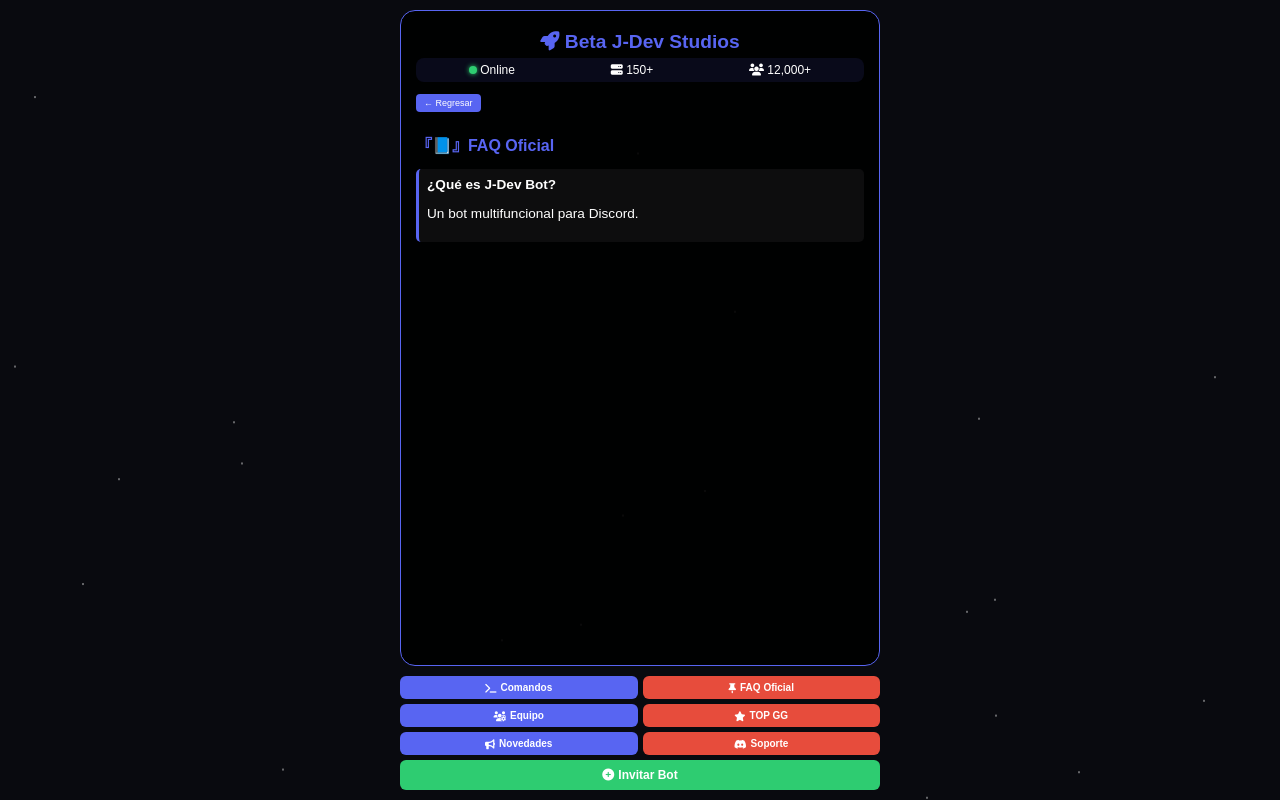
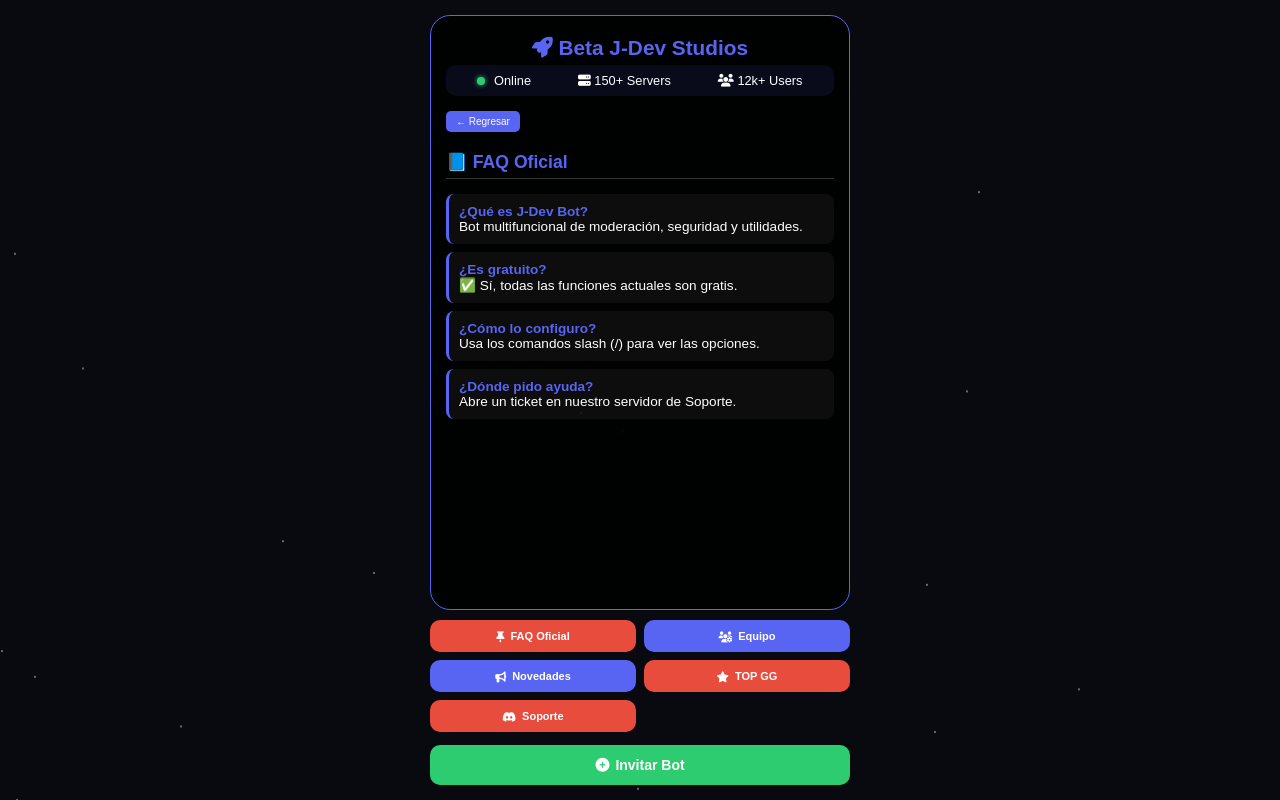
Before and after one commit to jaimecasag11-hub/bot-legal, a plain HTML site: page index.html in a window 1280 px wide. Both pictures are taken after a click on the button "FAQ Oficial". Drawn offline with Linux system fonts and the light colour scheme.

Commit message:
index.html

```diff
--- a/index.html
+++ b/index.html
@@ -11,26 +11,28 @@
         .star { position: absolute; background: white; border-radius: 50%; opacity: 0.5; animation: move linear infinite; }
         @keyframes move { from { transform: translateY(-10px); } to { transform: translateY(100vh); } }
 
-        .container { max-width: 500px; margin: 0 auto; height: 100vh; display: flex; flex-direction: column; padding: 10px; box-sizing: border-box; }
-        .content-box { flex-grow: 1; padding: 15px; background: rgba(0, 0, 0, 0.9); border-radius: 15px; border: 1px solid #5865F2; overflow-y: auto; margin-bottom: 10px; }
+        .container { max-width: 450px; margin: 0 auto; height: 100vh; display: flex; flex-direction: column; padding: 15px; box-sizing: border-box; }
+        .content-box { flex-grow: 1; padding: 15px; background: rgba(0, 0, 0, 0.9); border-radius: 20px; border: 1px solid #5865F2; overflow-y: auto; margin-bottom: 10px; }
 
-        h1 { font-size: 1.2em; text-align: center; color: #5865F2; margin: 5px 0; }
-        .stats-bar { display: flex; justify-content: space-around; background: rgba(88, 101, 242, 0.1); padding: 5px; border-radius: 8px; margin-bottom: 10px; font-size: 0.75em; }
-        .status-dot { height: 8px; width: 8px; background: #2ecc71; border-radius: 50%; display: inline-block; box-shadow: 0 0 5px #2ecc71; }
+        h1 { font-size: 1.3em; text-align: center; color: #5865F2; margin: 5px 0; }
+        .stats-bar { display: flex; justify-content: space-around; background: rgba(88, 101, 242, 0.1); padding: 8px; border-radius: 10px; margin-bottom: 15px; font-size: 0.8em; }
+        .status-dot { height: 8px; width: 8px; background: #2ecc71; border-radius: 50%; display: inline-block; box-shadow: 0 0 5px #2ecc71; margin-right: 5px; }
 
-        /* BOTONES MINI */
-        .grid { display: grid; grid-template-columns: 1fr 1fr; gap: 5px; }
-        .btn { padding: 6px; border-radius: 6px; color: white; text-align: center; text-decoration: none; font-weight: bold; cursor: pointer; border: none; display: flex; align-items: center; justify-content: center; gap: 4px; font-size: 10px; }
+        /* Grilla de 2 columnas */
+        .grid { display: grid; grid-template-columns: 1fr 1fr; gap: 8px; }
+        .btn { padding: 10px; border-radius: 10px; color: white; text-align: center; text-decoration: none; font-weight: bold; cursor: pointer; border: none; display: flex; align-items: center; justify-content: center; gap: 6px; font-size: 11px; transition: 0.2s; }
+        .btn:active { transform: scale(0.95); }
 
         .azul { background: #5865f2; }
         .rojo { background: #e74c3c; }
-        .verde { background: #2ecc71; grid-column: span 2; padding: 8px; font-size: 12px; }
+        .verde { background: #2ecc71; grid-column: span 2; padding: 12px; font-size: 14px; margin-top: 5px; }
 
-        .item-list { background: rgba(255,255,255,0.05); padding: 8px; border-radius: 5px; border-left: 3px solid #5865F2; margin-bottom: 5px; font-size: 0.85em; }
-        .back-btn { background: #5865F2; color: white; border: none; padding: 4px 8px; border-radius: 4px; cursor: pointer; font-size: 9px; margin-bottom: 10px; }
+        .item-list { background: rgba(255,255,255,0.05); padding: 10px; border-radius: 8px; border-left: 3px solid #5865F2; margin-bottom: 8px; font-size: 0.85em; }
+        .back-btn { background: #5865F2; color: white; border: none; padding: 5px 10px; border-radius: 5px; cursor: pointer; font-size: 10px; margin-bottom: 10px; }
 
-        h2 { color: #5865F2; font-size: 1em; margin-top: 10px; }
-        ul { padding-left: 15px; font-size: 0.8em; color: #ccc; }
+        h2 { color: #5865F2; font-size: 1.1em; margin-top: 10px; border-bottom: 1px solid #333; padding-bottom: 5px; }
+        ul { padding-left: 15px; font-size: 0.85em; color: #ccc; }
+        b { color: #5865F2; }
     </style>
 </head>
 <body>
@@ -40,77 +42,67 @@
             <h1><i class="fas fa-rocket"></i> Beta J-Dev Studios</h1>
             <div class="stats-bar">
                 <div><span class="status-dot"></span> Online</div>
-                <div><i class="fas fa-server"></i> <span id="servidores-text">Cargando...</span></div>
-                <div><i class="fas fa-users"></i> <span id="usuarios-text">Cargando...</span></div>
+                <div><i class="fas fa-server"></i> 150+ Servers</div>
+                <div><i class="fas fa-users"></i> 12k+ Users</div>
             </div>
             <div id="dynamic-area"></div>
         </div>
 
         <div class="grid">
-            <button onclick="loadCommands()" class="btn azul"><i class="fas fa-terminal"></i> Comandos</button>
             <button onclick="loadFAQ()" class="btn rojo"><i class="fas fa-thumbtack"></i> FAQ Oficial</button>
             <button onclick="loadTeam()" class="btn azul"><i class="fas fa-users-gear"></i> Equipo</button>
+            <button onclick="loadNews()" class="btn azul"><i class="fas fa-bullhorn"></i> Novedades</button>
             <a href="https://top.gg/bot/1434700657733927054" class="btn rojo" target="_blank"><i class="fas fa-star"></i> TOP GG</a>
-            <button onclick="loadNews()" class="btn azul"><i class="fas fa-bullhorn"></i> Novedades</button>
             <a href="https://discord.gg/BVTAsgUm8f" class="btn rojo" target="_blank"><i class="fab fa-discord"></i> Soporte</a>
             <a href="https://discord.com/oauth2/authorize?client_id=1434700657733927054&permissions=8&scope=bot" class="btn verde" target="_blank"><i class="fas fa-plus-circle"></i> Invitar Bot</a>
         </div>
     </div>
 
     <script>
-        // Datos de respaldo por si el JSON falla
-        let config = {
-            servidores: "150+", usuarios: "12,000+", estado: "Online",
-            anuncios: "No hay anuncios", actualizaciones: "Versión 1.0 activa",
-            equipo: [{nombre: "Jaime Dev", rol: "Creador", desc: "Dueño de Beta J-Dev Studios"}],
-            comandos: [{name: "/help", desc: "Muestra ayuda"}, {name: "/info", desc: "Información del bot"}],
-            faq: [{q: "¿Qué es J-Dev Bot?", a: "Un bot multifuncional para Discord."}]
-        };
-
-        const tosHtml = `
-            <h2><i class="fas fa-gavel"></i> Términos</h2>
-            <ul><li>1. Uso legal</li><li>2. No spam</li><li>3. Cambios sin aviso</li><li>4. No responsabilidad</li><li>5. Soporte oficial</li><li>6. +13 años</li><li>7. No hacking</li><li>8. Reserva admisión</li><li>9. Marca J-Dev</li><li>10. Aceptación al usar</li></ul>
-            <h2><i class="fas fa-shield-halved"></i> Privacidad</h2>
-            <ul><li>1. Solo IDs</li><li>2. Datos seguros</li><li>3. No venta</li><li>4. Borrado opcional</li><li>5. Logs técnicos</li><li>6. No lee DMs</li><li>7. Sin cookies</li><li>8. Privacidad total</li><li>9. Actualizable</li><li>10. Responsable: Jaime</li></ul>`;
-
         const backBtn = '<button onclick="showHome()" class="back-btn">← Regresar</button>';
 
-        async function init() {
-            try {
-                const r = await fetch('config.json');
-                if(r.ok) { config = await r.json(); }
-            } catch(e) { console.log("Usando datos locales"); }
-
-            document.getElementById('servidores-text').innerText = config.servidores;
-            document.getElementById('usuarios-text').innerText = config.usuarios;
-            showHome();
-        }
-
-        function showHome() { document.getElementById('dynamic-area').innerHTML = tosHtml; }
-
-        function loadCommands() {
-            let h = backBtn + '<h2>Comandos</h2>';
-            config.comandos.forEach(c => h += `<div class="item-list"><strong>${c.name}</strong>: ${c.desc}</div>`);
-            document.getElementById('dynamic-area').innerHTML = h;
+        function showHome() {
+            document.getElementById('dynamic-area').innerHTML = `
+                <h2><i class="fas fa-gavel"></i> Términos de Uso</h2>
+                <ul>
+                    <li>1. <b>Uso Legal:</b> Respetar leyes de Discord.</li>
+                    <li>2. <b>No Abuso:</b> Prohibido spam o flood.</li>
+                    <li>3. <b>Modificaciones:</b> Funciones sujetas a cambio.</li>
+                    <li>4. <b>Edad:</b> Mínimo 13 años.</li>
+                    <li>5. <b>Baneos:</b> Reserva de admisión a usuarios tóxicos.</li>
+                </ul>
+                <h2><i class="fas fa-shield-halved"></i> Privacidad</h2>
+                <ul>
+                    <li>1. <b>Datos:</b> Solo guardamos IDs (niveles/economía).</li>
+                    <li>2. <b>Seguridad:</b> Datos cifrados y protegidos.</li>
+                    <li>3. <b>Mensajes:</b> No leemos chats privados.</li>
+                    <li>4. <b>Borrado:</b> Solicita borrar tus datos en soporte.</li>
+                </ul>`;
         }
 
         function loadTeam() {
-            let h = backBtn + '<h2>Equipo</h2>';
-            config.equipo.forEach(e => h += `<div class="item-list"><strong>${e.nombre}</strong><br>${e.rol}</div>`);
-            document.getElementById('dynamic-area').innerHTML = h;
+            document.getElementById('dynamic-area').innerHTML = backBtn + `
+                <h2>Equipo de Soporte</h2>
+                <div class="item-list"><b>Jaime Dev</b><br>Creador Oficial & Developer</div>
+                <div class="item-list"><b>Staff Team</b><br>Encargados de Soporte</div>`;
         }
 
         function loadFAQ() {
-            let h = backBtn + '<h2>『📘』FAQ Oficial</h2>';
-            config.faq.forEach(f => h += `<div class="item-list"><strong>${f.q}</strong><p>${f.a}</p></div>`);
-            document.getElementById('dynamic-area').innerHTML = h;
+            document.getElementById('dynamic-area').innerHTML = backBtn + `
+                <h2>📘 FAQ Oficial</h2>
+                <div class="item-list"><b>¿Qué es J-Dev Bot?</b><br>Bot multifuncional de moderación, seguridad y utilidades.</div>
+                <div class="item-list"><b>¿Es gratuito?</b><br>✅ Sí, todas las funciones actuales son gratis.</div>
+                <div class="item-list"><b>¿Cómo lo configuro?</b><br>Usa los comandos slash (/) para ver las opciones.</div>
+                <div class="item-list"><b>¿Dónde pido ayuda?</b><br>Abre un ticket en nuestro servidor de Soporte.</div>`;
         }
 
         function loadNews() {
-            document.getElementById('dynamic-area').innerHTML = backBtn + `<h2>Novedades</h2><p class="item-list">${config.anuncios}</p>`;
+            document.getElementById('dynamic-area').innerHTML = backBtn + `
+                <h2>Novedades</h2>
+                <div class="item-list">📢 Trabajando en nuevos sistemas interactivos.</div>
+                <div class="item-list">📦 v1.2: Optimización de respuesta global.</div>`;
         }
 
-        // Estrellas rápidas
         const sc = document.getElementById('star-container');
         for (let i = 0; i < 50; i++) {
             const s = document.createElement('div');
@@ -118,10 +110,10 @@
             s.style.width = s.style.height = '2px';
             s.style.left = Math.random() * 100 + 'vw';
             s.style.top = Math.random() * 100 + 'vh';
-            s.style.animationDuration = (Math.random() * 3 + 2) + 's';
+            s.style.animationDuration = (Math.random() * 4 + 2) + 's';
             sc.appendChild(s);
         }
-        init();
+        showHome();
     </script>
 </body>
 </html>
```
